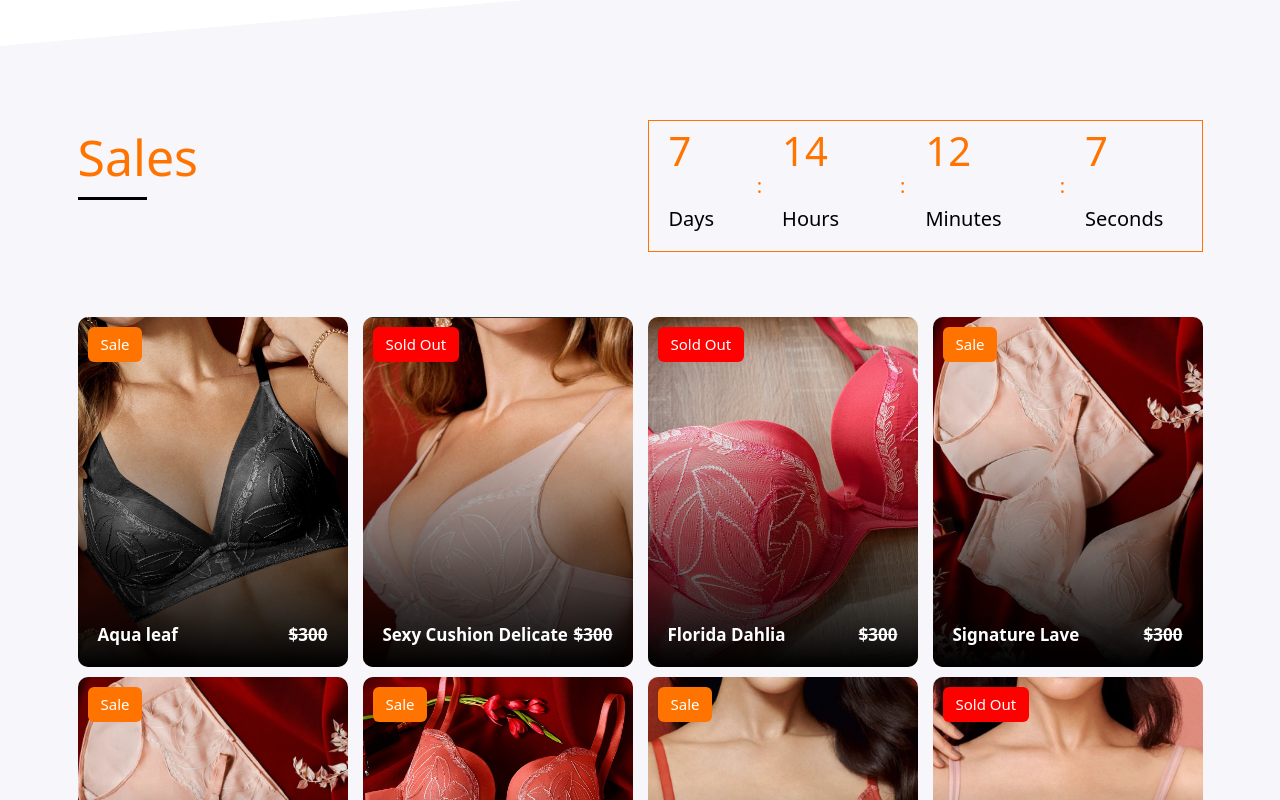
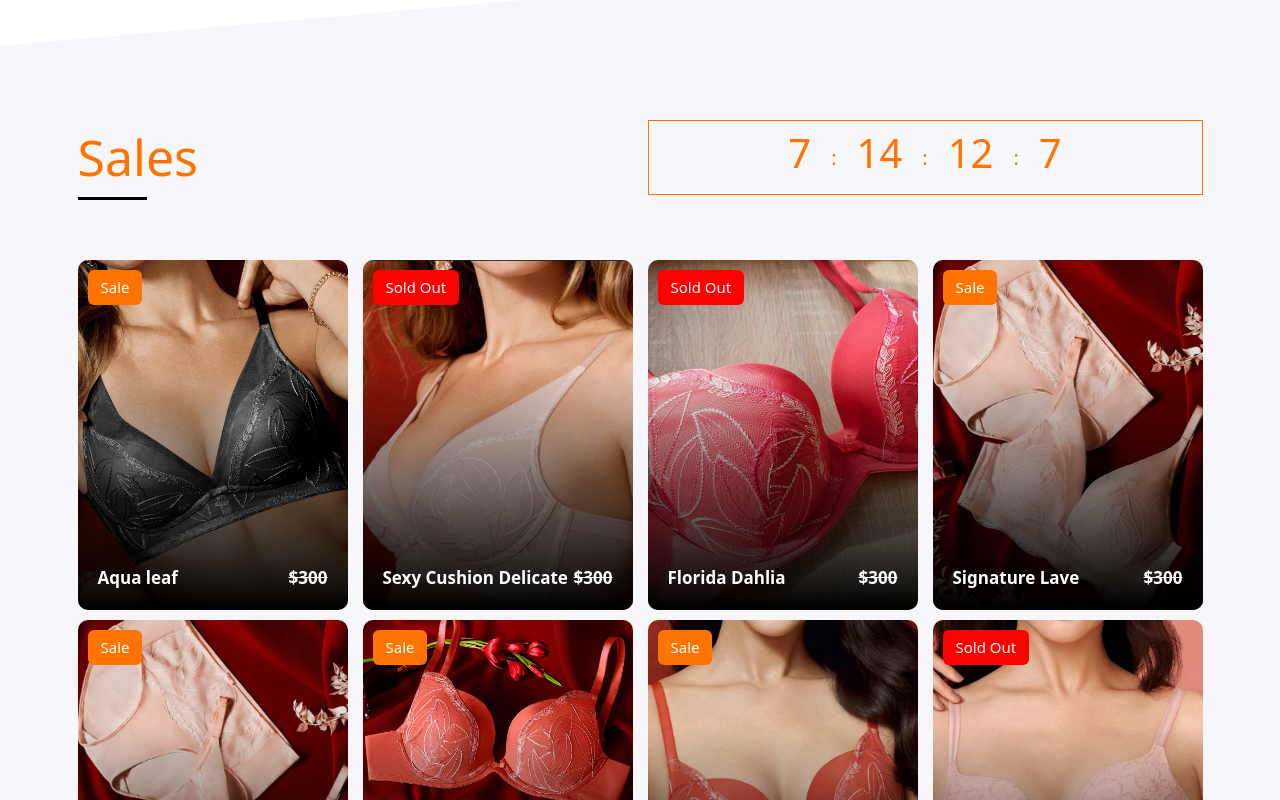
Before and after one commit to NamNguyenGit/BraShop, a React (Create React App) app: page / in a window 1280 px wide. Shown: the part 2040-2840 px from the top of the page. Built offline with nearby package versions, Linux system fonts and the light colour scheme.

Commit message:
Hover countdown

```diff
--- a/src/components/Countdown/Countdown.js
+++ b/src/components/Countdown/Countdown.js
@@ -43,25 +43,25 @@ const Countdown = () => {
     <div className="countdown__contents">
       <section>
         <p>
-          {timerDays} <small>Days</small>
+          {timerDays}
         </p>
       </section>
       <span>:</span>
       <section>
         <p>
-          {timerHours} <small>Hours</small>
+          {timerHours}
         </p>
       </section>
       <span>:</span>
       <section>
         <p>
-          {timerMinutes} <small>Minutes</small>
+          {timerMinutes}
         </p>
       </section>
       <span>:</span>
       <section>
         <p>
-          {timerSeconds} <small>Seconds</small>
+          {timerSeconds}
         </p>
       </section>
     </div>
--- a/src/components/Products/DetailsProducts.js
+++ b/src/components/Products/DetailsProducts.js
@@ -12,6 +12,7 @@ const DetailsProducts = ({ product }) => {
   return (
     <>
       {lightBoxStatus ? <LightBox /> : ''}
+
       <div className="detailsInfo">
         <div className="container">
           <h2 className="heading">Overview</h2>
--- a/src/scss/components/_countdown.scss
+++ b/src/scss/components/_countdown.scss
@@ -30,5 +30,11 @@
             color: $black !important;
             font-size: 2rem;
         }
+
+        &:hover {
+            transition: all 0.5s linear;
+            background: $black;
+            color: $white;
+        }
     }
 }
```
Also changed, not shown: src/main.css.
